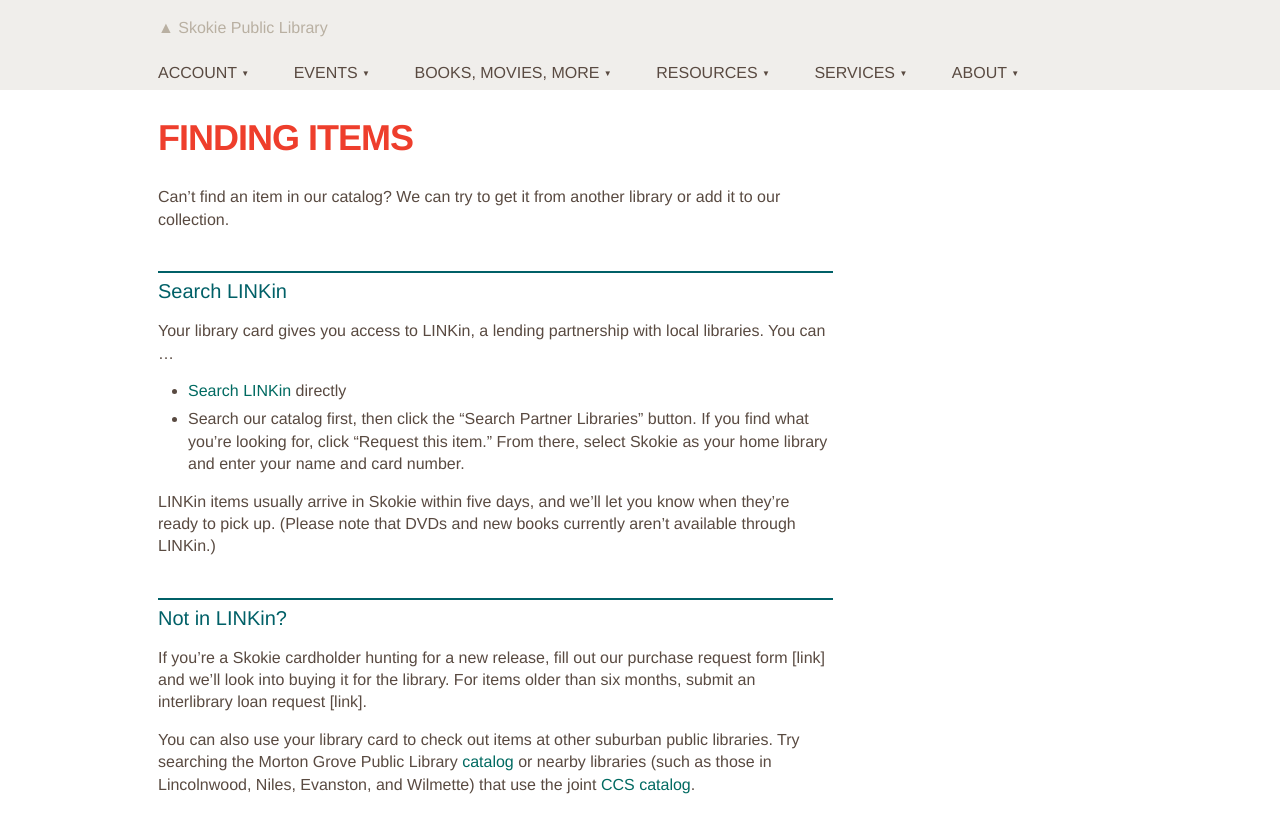
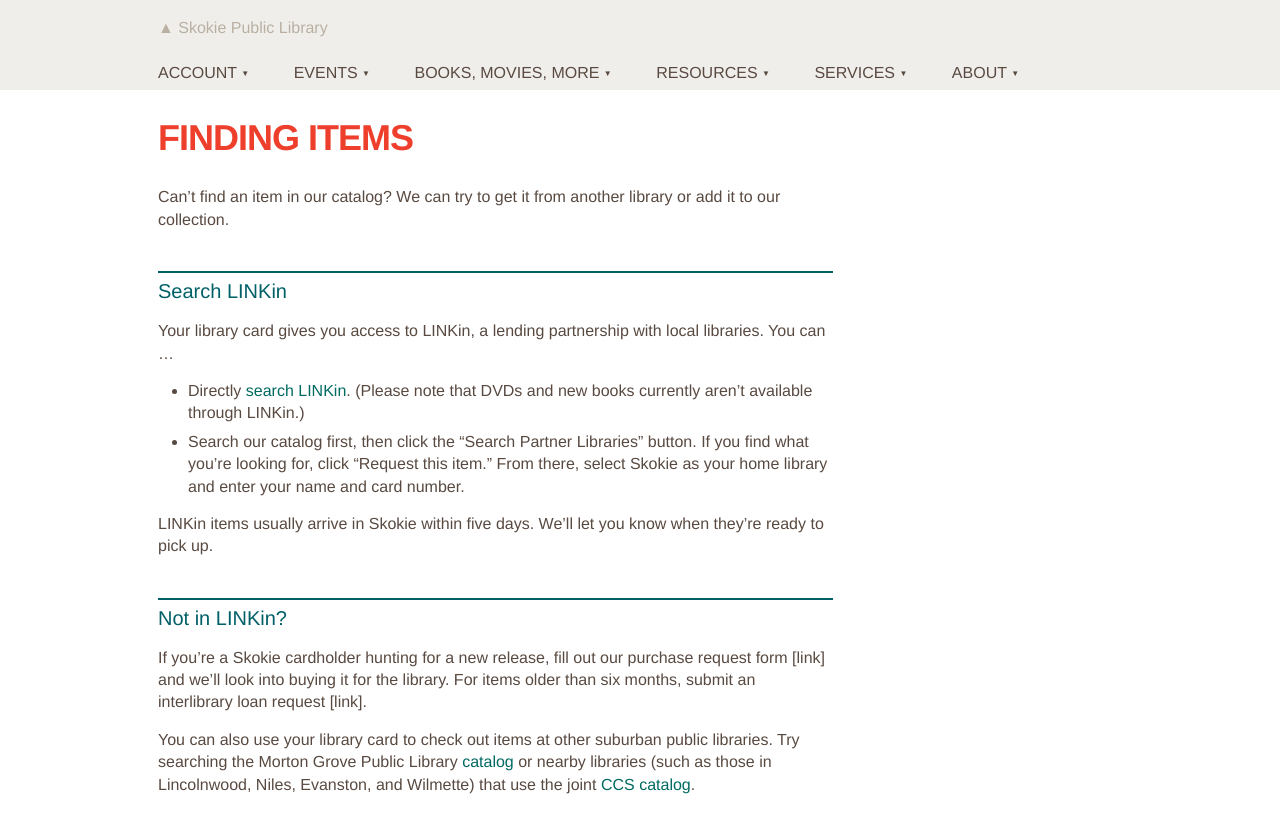
Before and after one commit to skokielibrary/spl-content, a Jekyll site: the page built from _content/annabelle/books-movies-more--finding-items.markdown, in a window 1280 px wide. Shown: the top 833 px of the page. Built offline with Jekyll 4.4.1, drawn with Linux system fonts in a browser that asks for light colours.

Commit message:
Updated books-movies-more--finding-items.markdown

```diff
--- a/_content/annabelle/books-movies-more--finding-items.markdown
+++ b/_content/annabelle/books-movies-more--finding-items.markdown
@@ -8,10 +8,10 @@ Can't find an item in our catalog? We can try to get it from another library or
 
 ##Search LINKin
 Your library card gives you access to LINKin, a lending partnership with local libraries. You can ...
-- [Search LINKin](http://www.linkin-libraries.org/) directly
+- Directly [search LINKin](http://www.linkin-libraries.org/). (Please note that DVDs and new books currently aren't available through LINKin.)
 - Search our catalog first, then click the "Search Partner Libraries" button. If you find what you're looking for, click "Request this item." From there, select Skokie as your home library and enter your name and card number.
 
-LINKin items usually arrive in Skokie within five days, and we'll let you know when they're ready to pick up. (Please note that DVDs and new books currently aren't available through LINKin.)
+LINKin items usually arrive in Skokie within five days. We'll let you know when they're ready to pick up.
 
 ##Not in LINKin?
 If you're a Skokie cardholder hunting for a new release, fill out our purchase request form [link] and we'll look into buying it for the library. For items older than six months, submit an interlibrary loan request [link].
```
